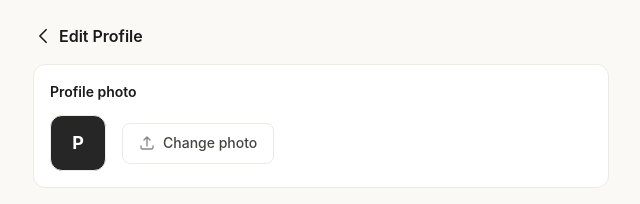
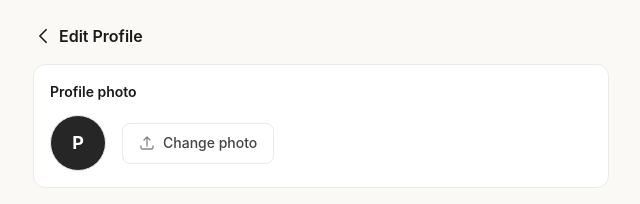
Before and after one commit to Missking001/SabiPro, a Next.js app in the folder apps/web/: page /provider/profile in a window 1280 px wide. Shown: the top 204 px of the page, without its empty margins (319-959 px from the left). Built offline with nearby package versions, Linux system fonts and the light colour scheme; no server answers.

Commit message:
style: make profile photo container circular (rounded-full)

```diff
--- a/apps/web/app/provider/profile/page.tsx
+++ b/apps/web/app/provider/profile/page.tsx
@@ -227,7 +227,7 @@ export default function ProviderProfilePage() {
           <div className="bg-white rounded-card border border-surface-border p-4 shadow-xs">
             <h2 className="text-small font-semibold text-neutral-900 mb-3">Profile photo</h2>
             <div className="flex items-center gap-4">
-              <div className="w-14 h-14 rounded-xl bg-neutral-800 text-white flex items-center justify-center font-bold text-lg overflow-hidden relative border border-surface-border flex-shrink-0">
+              <div className="w-14 h-14 rounded-full bg-neutral-800 text-white flex items-center justify-center font-bold text-lg overflow-hidden relative border border-surface-border flex-shrink-0">
                 {(avatarPreview || provider?.user?.avatarUrl) ? (
                   <Image
                     src={avatarPreview || provider!.user.avatarUrl!}
```
